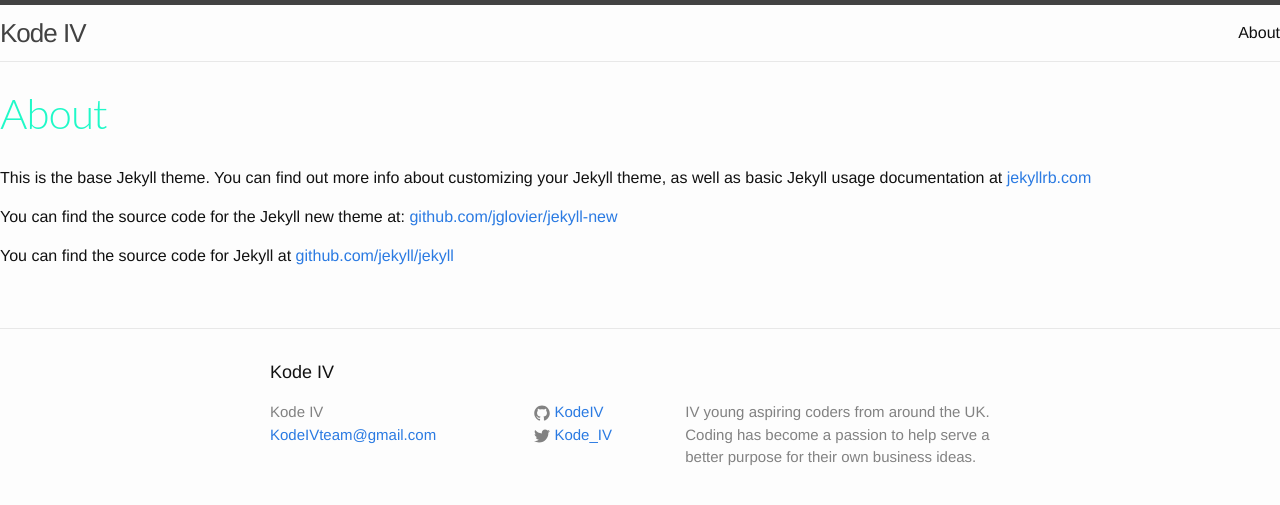
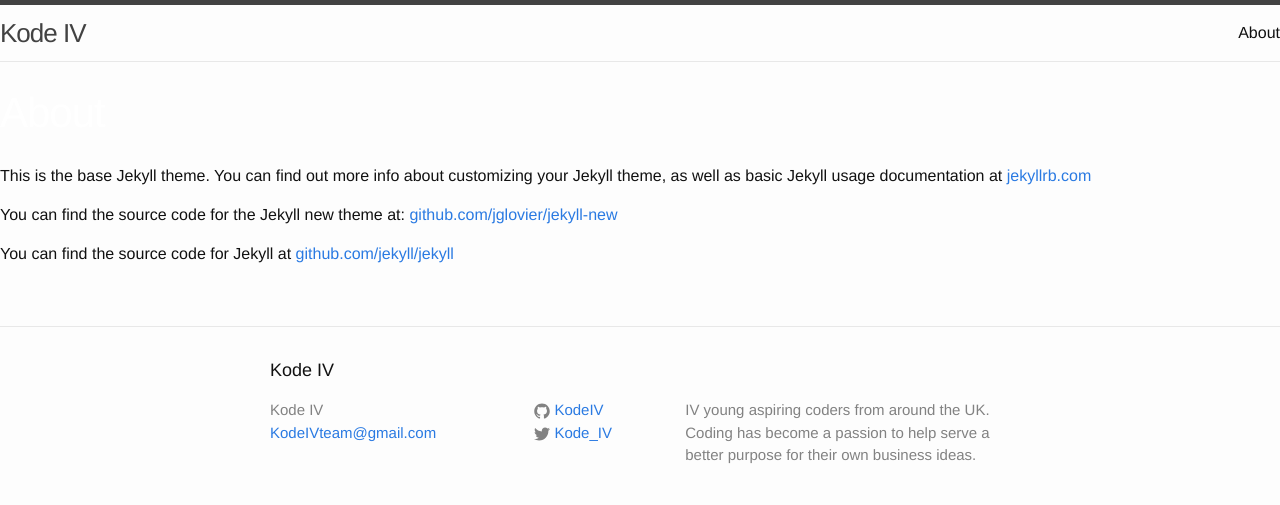
Before and after one commit to KodeIV/KodeIV.github.io, a Jekyll site: the page built from about.md, in a window 1280 px wide. Shown: the top 505 px of the page. Built offline with Jekyll 4.4.1, drawn with Linux system fonts in a browser that asks for light colours.

```diff
--- a/css/main.scss
+++ b/css/main.scss
@@ -46,7 +46,7 @@
     }
 
 .jumbotron {height:500px;
-  width:1300px;
+  width:1360px;
   background-image:url('http://s30.postimg.org/mvpn7jys1/IMG_1184.jpg')
 
 }
@@ -70,9 +70,9 @@
 
 
 h1 {
-  font-size: 60px;
-  font-family: Lato;
-  color: #20f9c8;
+ color:#fff;
+  font-weight:bold;
+  font-size:35px;
   display: inline;
 
  padding-left: 30px;
```
